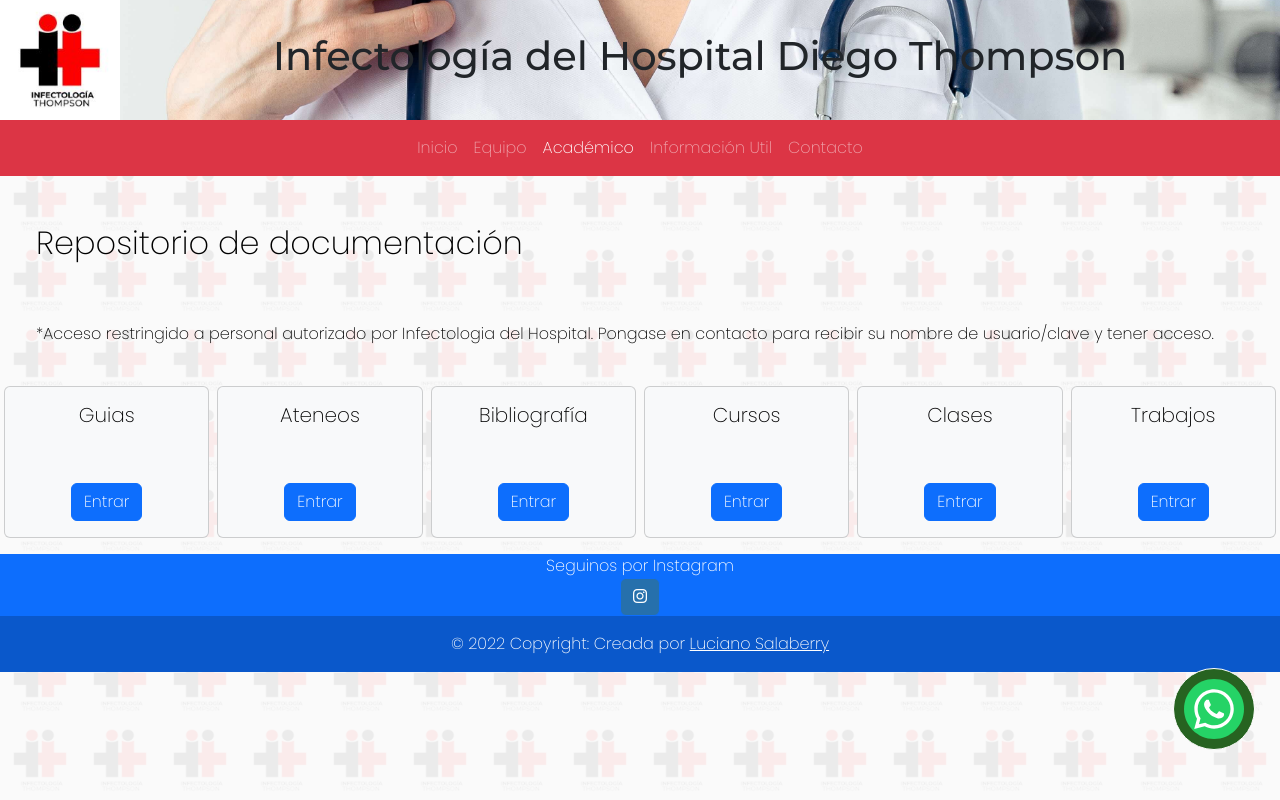
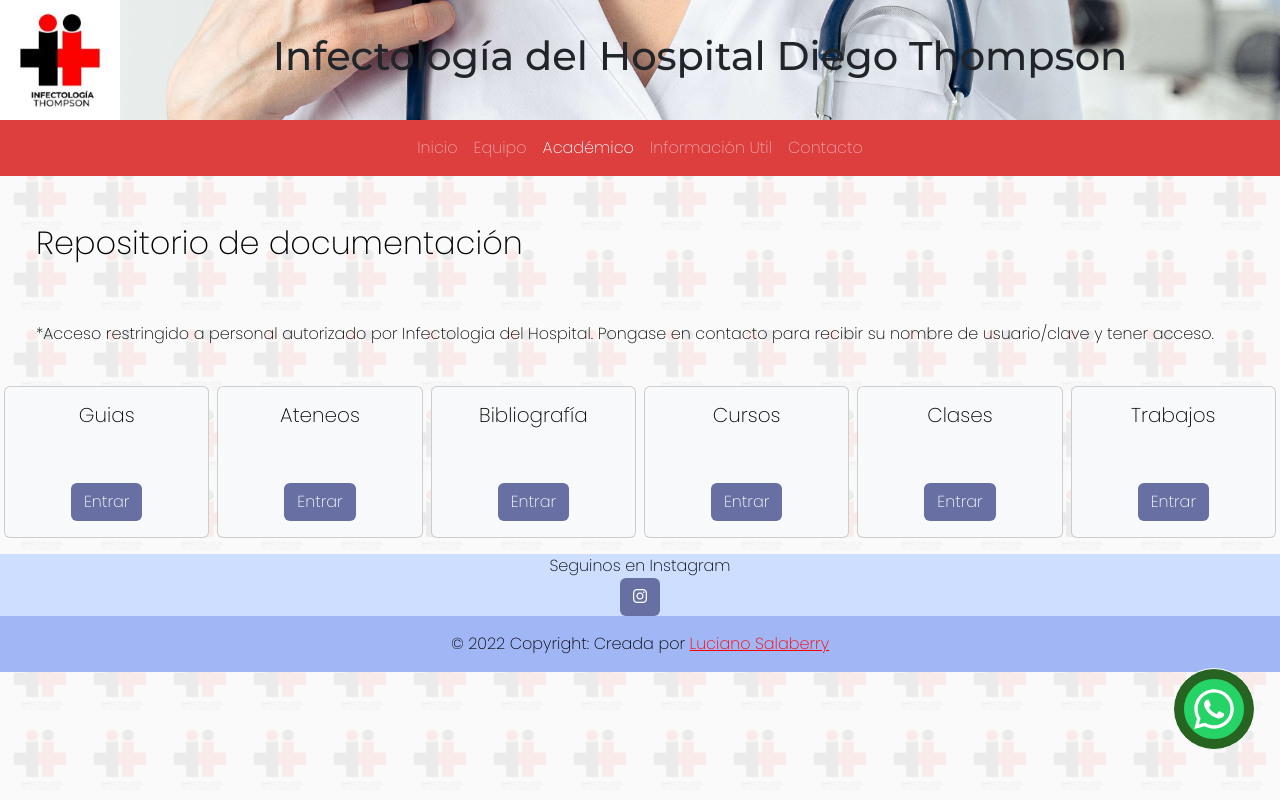
Before and after one commit to LucianoSalaberry/Estatica---Infecto-Hospital-Thompson, a website: page pages/academico.html in a window 1280 px wide. Drawn offline with nearby package versions, Linux system fonts and the light colour scheme.

Commit message:
EntregaFinal

```diff
--- a/pages/academico.html
+++ b/pages/academico.html
@@ -48,7 +48,7 @@
         Infectología del Hospital Diego Thompson
       </h1>
     </div>
-    <nav class="navbar navbar-expand-sm bg-danger navbar-dark sticky-top">
+    <nav class="navbar navbar-expand-sm barra__nav navbar-dark sticky-top">
       <div class="container-fluid d-flex flex-column">
         <button
           class="navbar-toggler"
@@ -100,14 +100,14 @@
         acceso.
       </p>
     </section>
-
+    <!--TARJETAS-->
     <section class="container-fluid">
       <div class="row mt-1 text-center justify-content-center">
         <div class="col-6 col-sm-4 col-lg-2 px-1 my-3">
           <div class="card h-100 text-bg-light">
             <div class="card-body">
               <h5 class="card-title">Guias</h5>
-              <a href="#" class="btn btn-primary mt-5">Entrar</a>
+              <a href="#" class="btn boton__entrar mt-5">Entrar</a>
             </div>
           </div>
         </div>
@@ -115,7 +115,7 @@
           <div class="card h-100 text-bg-light">
             <div class="card-body">
               <h5 class="card-title">Ateneos</h5>
-              <a href="#" class="btn btn-primary mt-5">Entrar</a>
+              <a href="#" class="btn boton__entrar mt-5">Entrar</a>
             </div>
           </div>
         </div>
@@ -123,7 +123,7 @@
           <div class="card h-100 text-bg-light">
             <div class="card-body">
               <h5 class="card-title">Bibliografía</h5>
-              <a href="#" class="btn btn-primary mt-5">Entrar</a>
+              <a href="#" class="btn boton__entrar mt-5">Entrar</a>
             </div>
           </div>
         </div>
@@ -131,7 +131,7 @@
           <div class="card h-100 text-bg-light">
             <div class="card-body">
               <h5 class="card-title">Cursos</h5>
-              <a href="#" class="btn btn-primary mt-5">Entrar</a>
+              <a href="#" class="btn boton__entrar mt-5">Entrar</a>
             </div>
           </div>
         </div>
@@ -139,7 +139,7 @@
           <div class="card h-100 text-bg-light">
             <div class="card-body">
               <h5 class="card-title">Clases</h5>
-              <a href="#" class="btn btn-primary mt-5">Entrar</a>
+              <a href="#" class="btn boton__entrar mt-5">Entrar</a>
             </div>
           </div>
         </div>
@@ -147,12 +147,13 @@
           <div class="card h-100 text-bg-light">
             <div class="card-body">
               <h5 class="card-title">Trabajos</h5>
-              <a href="#" class="btn btn-primary mt-5">Entrar</a>
+              <a href="#" class="btn boton__entrar mt-5">Entrar</a>
             </div>
           </div>
         </div>
       </div>
     </section>
+    <!--BOTON WA-->
     <div class="container-boton">
       <a
         href="https://wa.me/5491125836778?text=Quiero%20un%20turno%20para%20Infectología%20Thompson."
@@ -161,14 +162,14 @@
         <img class="boton" src="../imagenes/whatsapp.svg" alt="logoWA" />
       </a>
     </div>
-    <footer class="bg-primary text-center text-white">
+    <!--FOOTER-->
+    <footer class="footer__seguinos text-center">
       <div class="container p-0">
         <section class="mb-0">
-          <div class="text-center p-0">Seguinos por Instagram</div>
+          <div class="text-center p-0">Seguinos en Instagram</div>
 
           <a
-            class="btn btn-primary btn-floating m-0"
-            style="background-color: #2670ac"
+            class="btn boton__insta btn-floating m-0"
             href="http://www.instagram.com/infectologiathompson"
             role="button"
             ><i class="fab fa-instagram"></i
@@ -178,7 +179,7 @@
 
       <div class="text-center p-3 footer__copyright">
         © 2022 Copyright: Creada por
-        <a class="text-white" href="https://github.com/LucianoSalaberry">
+        <a class="linkGitHub" href="https://github.com/LucianoSalaberry">
           Luciano Salaberry</a
         >
       </div>
--- a/scss/_header-navbar-footer.scss
+++ b/scss/_header-navbar-footer.scss
@@ -4,7 +4,7 @@
   background-position: center;
   background-size: cover;
 }
-
+/*
 .footer__copyright {
   background-color: rgba(0, 0, 0, 0.2);
-}
+}*/
--- /dev/null
+++ b/scss/_mixins.scss
@@ -0,0 +1,32 @@
+/*PALETA DE COLORES*/
+@mixin paleta($background, $letra) {
+  background-color: $background;
+  color: $letra;
+}
+
+.footer__copyright {
+  @include paleta(#a0b6f5, black);
+}
+.footer__seguinos {
+  @include paleta(#cddeff, black);
+}
+.linkGitHub {
+  @include paleta(transparent, red);
+}
+.boton__insta {
+  @include paleta(#676fa3, white);
+}
+.boton__entrar {
+  @include paleta(#676fa3, white);
+}
+.barra__nav {
+  @include paleta(#dd3e3e, white);
+}
+
+.header {
+  @include paleta(transparent, default);
+} /*.header no cumple ninguna función en este caso, pero lo dejo por si necesito a futuro*/
+
+.tarjeta__contacto {
+  @include paleta(#676fa3, white);
+}
--- a/scss/_variables.scss
+++ b/scss/_variables.scss
@@ -1,3 +1,3 @@
 $header-font: "Montserrat";
 $body-font: "poppins", sans-serif;
-$hover-color: darksalmon;
+$hover-color: #dd3e3e;
--- a/scss/style.scss
+++ b/scss/style.scss
@@ -1,6 +1,7 @@
 @import "variables";
 @import "resetYfonts";
 @import "header-navbar-footer";
+@import "mixins";
 @import "cards";
 @import "bodystyle";
 @import "botonwa";
```
Also changed, not shown: index.html (+7 -6 lines), pages/contacto.html (+8 -7 lines), pages/equipo.html (+6 -6 lines), pages/informacionutil.html (+6 -6 lines), css/style.css, 1 other file.
